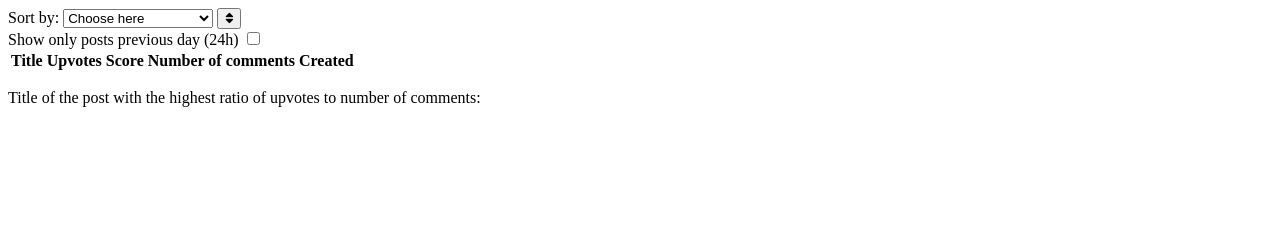
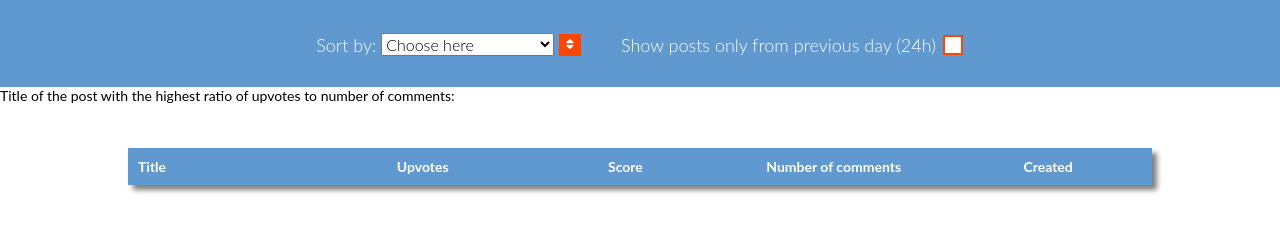
Before and after one commit to iambro/reddit-script, a plain HTML site: page index.html in a window 1280 px wide. Drawn offline with Linux system fonts and the light colour scheme; no server answers.

Commit message:
Add styles

```diff
--- a/JS/index.js
+++ b/JS/index.js
@@ -8,7 +8,6 @@ let sortBy = "";
 let ascendingOrder = true;
 
 /* FUNCTIONS */
-
 fetch("https://www.reddit.com/r/funny.json")
   .then(response => response.json())
   .then(content => {
@@ -126,7 +125,6 @@ function topPost(){
 }
 
 /* LISTENERS */
-
 document.getElementById("filter-input").addEventListener("change", filter);
 document.getElementById("sort-input").addEventListener("change", sort);
 document.getElementById("order-btn").addEventListener("click", order);
--- /dev/null
+++ b/SCSS/header.scss
@@ -0,0 +1,65 @@
+.header {
+  font-size: 1.8rem;
+  font-weight: 300;
+  display: flex;
+  justify-content: center;
+  padding: 3rem 0;
+  background-color: $blue;
+  color: $white;
+
+  &__sort {
+    margin-right: 2rem;
+    line-height: 2.4rem;
+
+
+    label,
+    select {
+      cursor: pointer;
+      vertical-align: middle;
+    }
+
+    select {
+      font-size: 1.6rem;
+      font-family: inherit;
+      font-weight: 300;
+    }
+
+    &__btn {
+      background-color: $orange;
+      color: $white;
+      border: none;
+      height: 2.2rem;
+      width: 2.2rem;
+      cursor: pointer;
+      vertical-align: middle;
+      &:hover {
+      }
+    }
+  }
+
+  &__filter {
+    margin-left: 2rem;
+    line-height: 2.4rem;
+
+    label {
+      cursor: pointer;
+      vertical-align: middle;
+
+    }
+    input {
+      vertical-align: middle;
+      appearance: none;
+      outline: 2px solid $orange;
+      background-color: $white;
+      height: 1.6rem;
+      width: 1.6rem;
+      cursor: pointer;
+      &:checked {
+        background-image: url("../IMG/check-solid.svg");
+        background-size: 1.5rem;
+        background-repeat: no-repeat;
+        background-position: center;
+      }
+    }
+  }
+}
--- /dev/null
+++ b/SCSS/main.scss
@@ -0,0 +1,34 @@
+.posts-container {
+  padding: 3rem 0;
+
+  display: flex;
+  justify-content: center;
+}
+
+.posts-list {
+  max-width: 80%;
+  border-collapse: collapse;
+  box-shadow: 5px 5px 5px 0px rgba(0, 0, 0, 0.5);
+
+  th,
+  td {
+    text-align: center;
+    padding: 1rem;
+    width: 100rem;
+    box-sizing: border-box;
+  }
+
+  th {
+    background-color: $blue;
+    color: $white;
+  }
+
+  tr td:nth-child(1),
+  tr th:nth-child(1) {
+    text-align: left;
+  }
+
+  tr:nth-child(odd) {
+    background-color: $lightBlue;
+  }
+}
--- a/SCSS/reset.scss
+++ b/SCSS/reset.scss
@@ -0,0 +1,39 @@
+html {
+  font-size: 62.5%;
+}
+
+body {
+  font-family: "Lato", "Arial", sans-serif;
+  box-sizing: border-box;
+}
+
+html,
+body,
+ul,
+ol,
+li,
+form,
+fieldset,
+legend {
+  margin: 0;
+  padding: 0;
+}
+
+h1,
+h2,
+h3,
+h4,
+h5,
+h6,
+p {
+  margin-top: 0;
+}
+
+fieldset,
+img {
+  border: 0;
+}
+
+li {
+  list-style: none;
+}
--- a/SCSS/style.scss
+++ b/SCSS/style.scss
@@ -1,3 +1,11 @@
 @import "reset";
 @import "queries";
 @import "variables";
+@import "header";
+@import "main";
+@import "article";
+
+body {
+  font-size: 1.4rem;
+  box-sizing: border-box;
+}
--- a/SCSS/variables.scss
+++ b/SCSS/variables.scss
@@ -0,0 +1,4 @@
+$orange: #ff4500;
+$blue: #5f99cf;
+$lightBlue: #cee3f8;
+$white: #ffffff;
--- a/index.html
+++ b/index.html
@@ -7,6 +7,10 @@
       href="https://use.fontawesome.com/releases/v5.8.2/css/all.css"
       integrity="sha384-oS3vJWv+0UjzBfQzYUhtDYW+Pj2yciDJxpsK1OYPAYjqT085Qq/1cq5FLXAZQ7Ay"
       crossorigin="anonymous"
+    />
+    <link
+      href="https://fonts.googleapis.com/css?family=Open+Sans:300,400,600,700"
+      rel="stylesheet"
     />
     <meta name="viewport" content="width=device-width, initial-scale=1.0" />
     <meta http-equiv="X-UA-Compatible" content="ie=edge" />
@@ -24,14 +28,24 @@
           <option value="score">Score</option>
           <option value="upvotes">Upvotes</option>
         </select>
-        <button class="header__sort__btn" id="order-btn"><i class="fas fa-sort"></i></button>
+        <button class="header__sort__btn" id="order-btn">
+          <i class="fas fa-sort"></i>
+        </button>
         <!-- Ascending/descending order -->
       </div>
       <div class="header__filter">
-        <label for="filter-input">Show only posts previous day (24h)</label>
+        <label for="filter-input"
+          >Show posts only from previous day (24h)</label
+        >
         <input type="checkbox" id="filter-input" />
       </div>
     </header>
+    <article class="article-box" id="top-post">
+      <p>
+        Title of the post with the highest ratio of upvotes to number of
+        comments:
+      </p>
+    </article>
     <main class="posts-container">
       <table class="posts-list">
         <thead class="posts-list__head">
@@ -46,9 +60,7 @@
         <tbody class="posts-list__body" id="tableBody"></tbody>
       </table>
     </main>
-    <aside class="aside-box" id="top-post">
-      <p>Title of the post with the highest ratio of upvotes to number of comments:</p>
-    </aside>
+
 
     <script src="JS/index.js"></script>
   </body>
```
Also changed, not shown: CSS/style.css, IMG/check-solid.svg (added), SCSS/article.scss (added), 1 other file.
